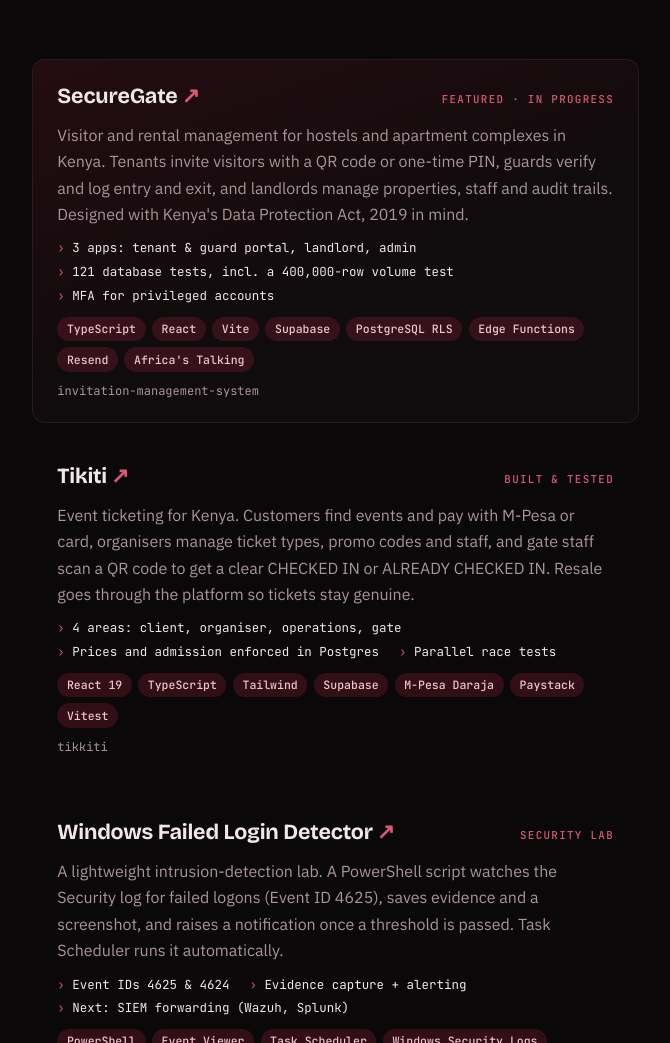
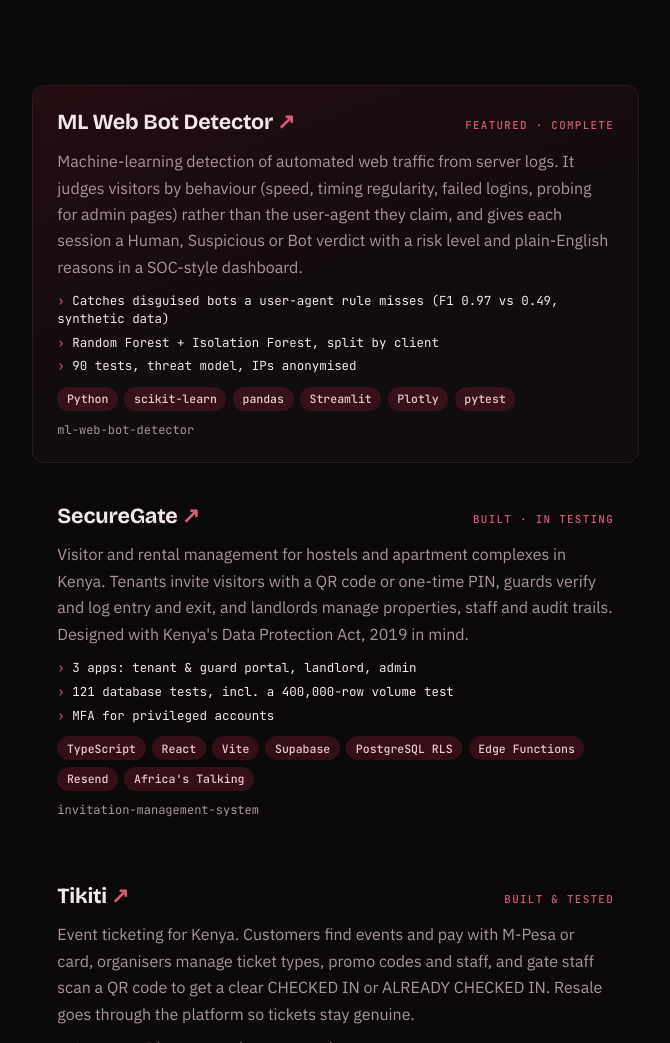
Before and after one commit to kimeumana-jimox/portfolio-website, a plain HTML site: page index.html in a window 1280 px wide. Shown: the part 1581-2624 px from the top of the page, without its empty margins (561-1231 px from the left). Drawn offline with nearby package versions, Linux system fonts and the light colour scheme.

Commit message:
Add ML Web Bot Detector project

```diff
--- a/index.html
+++ b/index.html
@@ -227,7 +227,7 @@ footer a { color: var(--fg); }
       <p class="eyebrow">About</p>
       <p>I'm a <strong>cybersecurity enthusiast</strong> with a degree in Applied Computer Technology, concentrating in <strong>Cybercrime &amp; Forensics</strong>, from United States International University – Africa.</p>
       <p>I've worked on the defensive side at the <strong>ICT Authority Kenya</strong> and <strong>Konza Technopolis</strong>: watching security events in a SIEM, scanning for vulnerabilities, investigating alerts and writing up incidents. I'm also a certified <strong>ISO/IEC 27001:2022 Lead Auditor</strong>.</p>
-      <p>Outside work I build. My projects include a Windows failed-login detector and two platforms, SecureGate and Tikiti, where access rules live in the database and every sensitive action is logged. Martial arts and gaming keep me disciplined and curious, and I work best in a team under pressure.</p>
+      <p>Outside work I build. My projects include a machine-learning web bot detector, a Windows failed-login detector and two platforms, SecureGate and Tikiti, where access rules live in the database and every sensitive action is logged. Martial arts and gaming keep me disciplined and curious, and I work best in a team under pressure.</p>
     </section>
 
     <section id="experience" aria-label="Experience">
@@ -273,8 +273,25 @@ footer a { color: var(--fg); }
       <ul class="projects">
         <li class="proj featured">
           <div class="proj-head">
+            <h3><a href="https://github.com/kimeumana-jimox/ml-web-bot-detector" target="_blank" rel="noopener">ML Web Bot Detector<span class="arrow" aria-hidden="true">↗</span></a></h3>
+            <span class="badge">Featured · complete</span>
+          </div>
+          <p>Machine-learning detection of automated web traffic from server logs. It judges visitors by behaviour (speed, timing regularity, failed logins, probing for admin pages) rather than the user-agent they claim, and gives each session a Human, Suspicious or Bot verdict with a risk level and plain-English reasons in a SOC-style dashboard.</p>
+          <ul class="facts">
+            <li>Catches disguised bots a user-agent rule misses (F1 0.97 vs 0.49, synthetic data)</li>
+            <li>Random Forest + Isolation Forest, split by client</li>
+            <li>90 tests, threat model, IPs anonymised</li>
+          </ul>
+          <ul class="tags">
+            <li>Python</li><li>scikit-learn</li><li>pandas</li><li>Streamlit</li><li>Plotly</li><li>pytest</li>
+          </ul>
+          <span class="repo">ml-web-bot-detector</span>
+        </li>
+
+        <li class="proj">
+          <div class="proj-head">
             <h3><a href="https://github.com/kimeumana-jimox/invitation-management-system" target="_blank" rel="noopener">SecureGate<span class="arrow" aria-hidden="true">↗</span></a></h3>
-            <span class="badge">Featured · in progress</span>
+            <span class="badge">Built · in testing</span>
           </div>
           <p>Visitor and rental management for hostels and apartment complexes in Kenya. Tenants invite visitors with a QR code or one-time PIN, guards verify and log entry and exit, and landlords manage properties, staff and audit trails. Designed with Kenya's Data Protection Act, 2019 in mind.</p>
           <ul class="facts">
```
